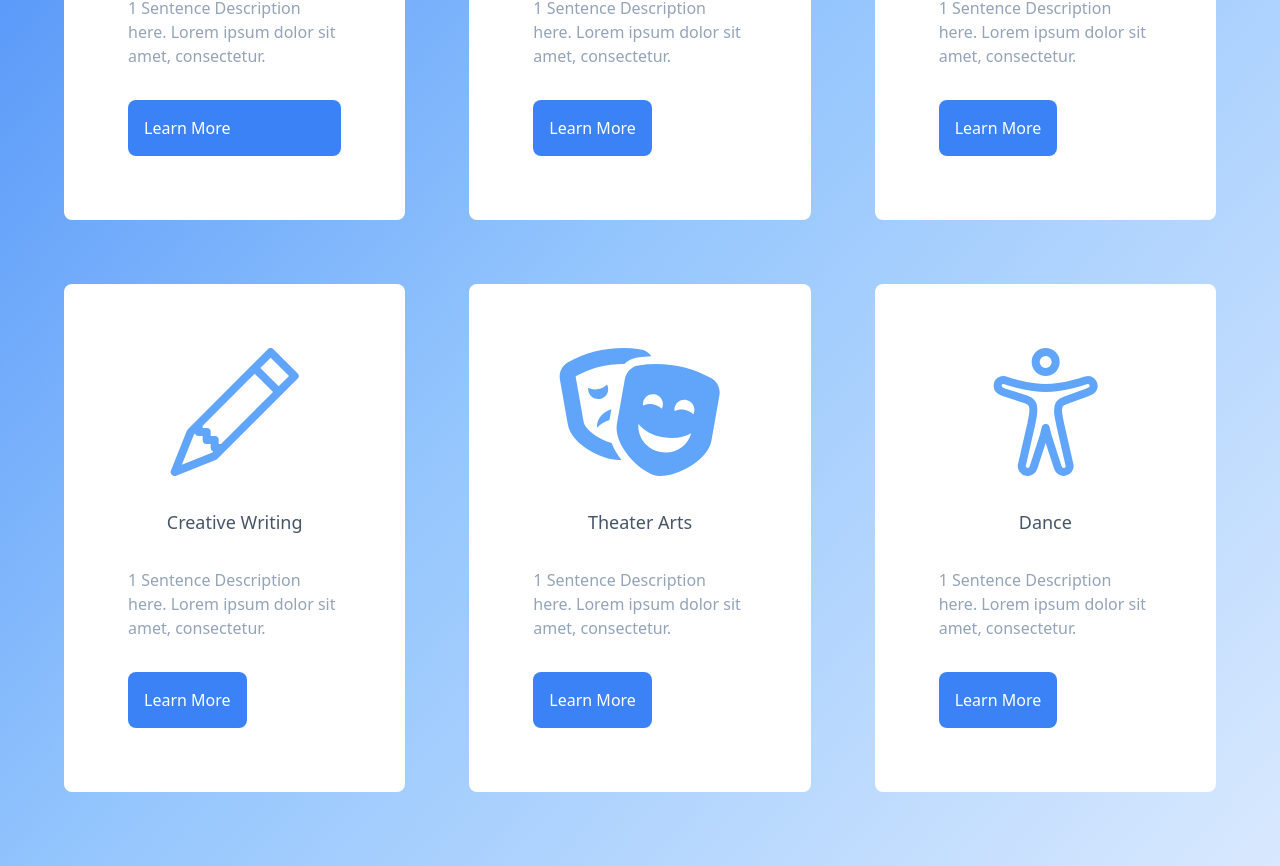
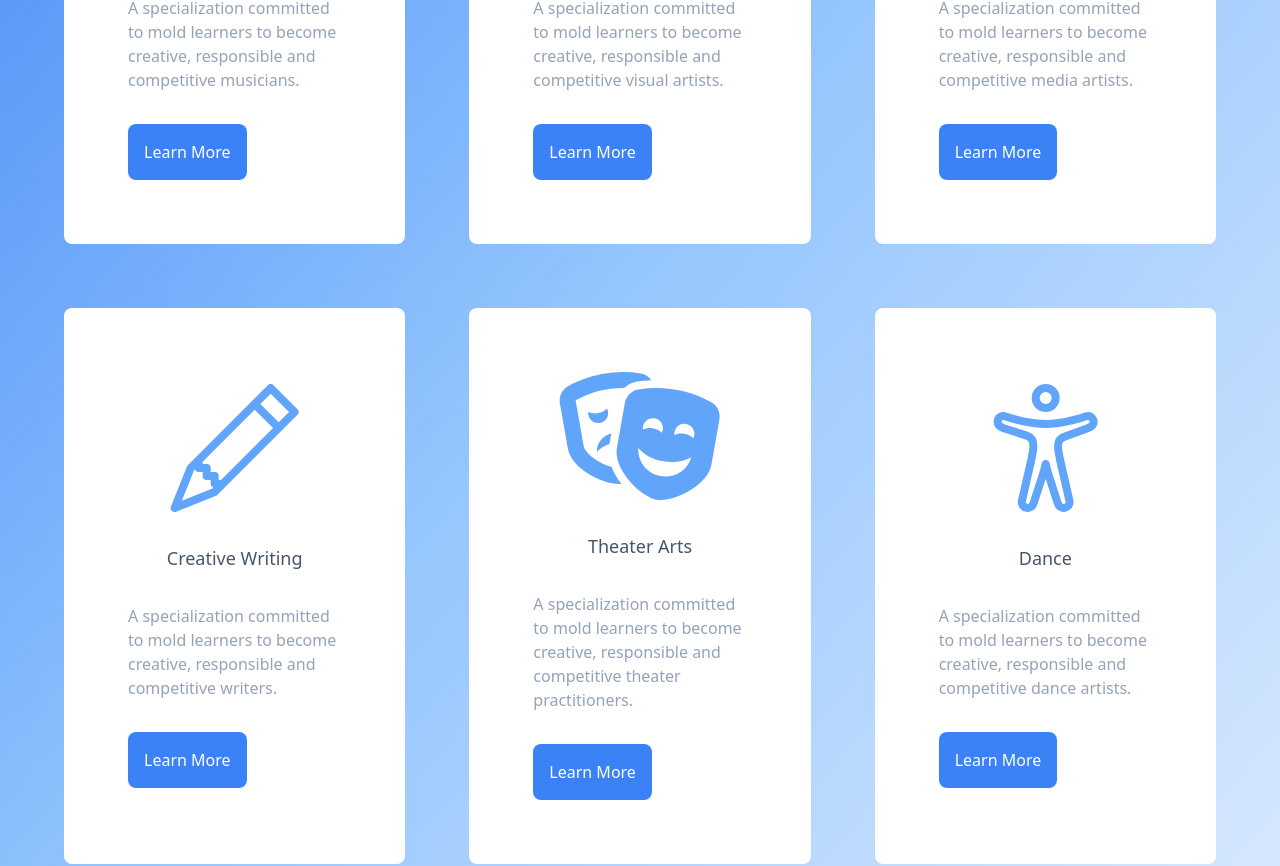
Before and after one commit to JedAdrianDenosta/cnhs-spa-website, a Next.js app: page / in a window 1280 px wide. Shown: the part 1400-2266 px from the top of the page. Built offline with nearby package versions, Linux system fonts and the light colour scheme.

Commit message:
update text and styles

```diff
--- a/components/Nav.jsx
+++ b/components/Nav.jsx
@@ -22,7 +22,7 @@ const about = [
     name: "About Us",
     description:
       "This section is dedicated to the purpose of providing information about the school and its history.",
-    href: "/",
+    href: "/#faculty",
     icon: ChartBarIcon,
   },
   {
@@ -169,22 +169,6 @@ export default function Nav() {
                             </a>
                           ))}
                         </div>
-                        <div className="px-5 py-5 bg-gray-50 space-y-6 sm:flex sm:space-y-0 sm:space-x-10 sm:px-8">
-                          {callsToAction.map((item) => (
-                            <div key={item.name} className="flow-root">
-                              <a
-                                href={item.href}
-                                className="-m-3 p-3 flex items-center rounded-md text-base font-medium text-gray-900 hover:bg-gray-100"
-                              >
-                                <item.icon
-                                  className="flex-shrink-0 h-6 w-6 text-gray-400"
-                                  aria-hidden="true"
-                                />
-                                <span className="ml-3">{item.name}</span>
-                              </a>
-                            </div>
-                          ))}
-                        </div>
                       </div>
                     </Popover.Panel>
                   </Transition>
@@ -193,14 +177,14 @@ export default function Nav() {
             </Popover>
             {/* Programmes Oferred */}
             <a
-              href="/"
+              href="#programs"
               className="text-base font-medium text-gray-500 hover:text-gray-900"
             >
               Programmes Offered
             </a>
             {/* Faculty and Staff */}
             <a
-              href="/"
+              href="#faculty"
               className="text-base font-medium text-gray-500 hover:text-gray-900"
             >
               Faculty and Staff
--- a/components/pages/home/FacultySection.jsx
+++ b/components/pages/home/FacultySection.jsx
@@ -3,7 +3,10 @@ import Image from "next/image";
 
 const FacultySection = () => {
   return (
-    <div className="mt-10 mx-auto max-w-7xl px-8 sm:mt-12 sm:px-6 md:mt-16 lg:mt-20 lg:px-8 xl:mt-28 text-slate-700 space-y-8">
+    <div
+      id="#faculty"
+      className="mt-10 mx-auto max-w-7xl px-8 sm:mt-12 sm:px-6 md:mt-16 lg:mt-20 lg:px-8 xl:mt-28 text-slate-700 space-y-8"
+    >
       <h1 className="text-4xl font-bold">✏️ Faculty and Staff</h1>
       <div className="grid grid-cols-1 sm:grid-cols-2 lg:grid-cols-3 gap-16 mt-10 mx-auto max-w-7xl px-8 sm:mt-12 sm:px-6 md:mt-16 lg:mt-20 lg:px-8 xl:mt-28">
         {/* Mr. Ramie F. Capuyan */}
--- a/components/pages/home/HeroSection.jsx
+++ b/components/pages/home/HeroSection.jsx
@@ -4,7 +4,7 @@ import Image from "next/image";
 const HeroSection = () => {
   return (
     <>
-      <main className="mt-10 mx-auto max-w-7xl px-4 sm:mt-12 sm:px-6 md:mt-16 lg:mt-20 lg:px-8 xl:mt-28 flex flex-col lg:flex-row">
+      <div className="mt-10 mx-auto max-w-7xl px-4 sm:mt-12 sm:px-6 md:mt-16 lg:mt-20 lg:px-8 xl:mt-28 flex flex-col lg:flex-row">
         <div className="sm:text-center lg:text-left">
           <h1 className="text-4xl tracking-tight font-extrabold text-gray-900 sm:text-5xl md:text-6xl">
             <span className="block xl:inline">Welcome to</span>{" "}
@@ -48,7 +48,7 @@ const HeroSection = () => {
           height={650}
           className="pt-8"
         />
-      </main>
+      </div>
     </>
   );
 };
--- a/components/pages/home/ProgramSection.jsx
+++ b/components/pages/home/ProgramSection.jsx
@@ -10,7 +10,10 @@ import { IoAccessibilityOutline as Dance } from "react-icons/io5";
 const ProgramSection = () => {
   return (
     <>
-      <div className="bg-gradient-to-tl from-blue-100 via-blue-300 to-blue-500 text-white h-full">
+      <div
+        id="#programs"
+        className="bg-gradient-to-tl from-blue-100 via-blue-300 to-blue-500 text-white h-full"
+      >
         <div className="mt-10 mx-auto max-w-7xl px-8 sm:mt-12 sm:px-6 md:mt-16 lg:mt-20 lg:px-8 xl:mt-28 py-32 space-y-16">
           <h1 className="text-4xl font-bold">💡Programmes we offer</h1>
           <div className="grid grid-cols-1 sm:grid-cols-2 lg:grid-cols-3 place-content-center gap-16 mt-10 mx-auto max-w-7xl px-8 sm:mt-12 sm:px-6 md:mt-16 lg:mt-20 lg:px-8 xl:mt-28">
@@ -21,14 +24,16 @@ const ProgramSection = () => {
                 Music (Voice/Instrument)
               </h1>
               <p className="text-slate-400">
-                1 Sentence Description here. Lorem ipsum dolor sit amet,
-                consectetur.
+                A specialization committed to mold learners to become creative,
+                responsible and competitive musicians.
               </p>
-              <Link href="/learnmore/music" className="flex justify-start">
-                <a className="p-4 bg-blue-500 font-medium text-white rounded-lg hover:bg-blue-600">
+              <span className="flex justify-start">
+                <Link href="/music">
+                  <a className=" w-auto p-4 bg-blue-500 font-medium text-white rounded-lg hover:bg-blue-600">
                     Learn More
                   </a>
                 </Link>
+              </span>
             </div>
 
             {/* Visual Arts */}
@@ -38,14 +43,16 @@ const ProgramSection = () => {
                 Visual Arts
               </h1>
               <p className="text-slate-400">
-                1 Sentence Description here. Lorem ipsum dolor sit amet,
-                consectetur.
+                A specialization committed to mold learners to become creative,
+                responsible and competitive visual artists.
               </p>
-              <a href="#" className="flex justify-start">
-                <button className="p-4 bg-blue-500 font-medium text-white rounded-lg hover:bg-blue-600">
+              <span className="flex justify-start">
+                <Link href="/visualArts">
+                  <a className=" w-auto p-4 bg-blue-500 font-medium text-white rounded-lg hover:bg-blue-600">
                     Learn More
-                </button>
                   </a>
+                </Link>
+              </span>
             </div>
 
             {/* Media Arts */}
@@ -55,14 +62,16 @@ const ProgramSection = () => {
                 Media Arts
               </h1>
               <p className="text-slate-400">
-                1 Sentence Description here. Lorem ipsum dolor sit amet,
-                consectetur.
+                A specialization committed to mold learners to become creative,
+                responsible and competitive media artists.
               </p>
-              <a href="#" className="flex justify-start">
-                <button className="p-4 bg-blue-500 font-medium text-white rounded-lg hover:bg-blue-600">
+              <span className="flex justify-start">
+                <Link href="/mediaArts">
+                  <a className=" w-auto p-4 bg-blue-500 font-medium text-white rounded-lg hover:bg-blue-600">
                     Learn More
-                </button>
                   </a>
+                </Link>
+              </span>
             </div>
 
             {/* Creative Writing */}
@@ -72,15 +81,16 @@ const ProgramSection = () => {
                 Creative Writing
               </h1>
               <p className="text-slate-400">
-                1 Sentence Description here. Lorem ipsum dolor sit amet,
-                consectetur.
+                A specialization committed to mold learners to become creative,
+                responsible and competitive writers.
               </p>
-              <a href="#" className="flex justify-start">
-                {" "}
-                <button className="p-4 bg-blue-500 font-medium text-white rounded-lg hover:bg-blue-600">
+              <span className="flex justify-start">
+                <Link href="/creativeWriting">
+                  <a className=" w-auto p-4 bg-blue-500 font-medium text-white rounded-lg hover:bg-blue-600">
                     Learn More
-                </button>
                   </a>
+                </Link>
+              </span>
             </div>
 
             {/* Theater Arts */}
@@ -90,14 +100,16 @@ const ProgramSection = () => {
                 Theater Arts
               </h1>
               <p className="text-slate-400">
-                1 Sentence Description here. Lorem ipsum dolor sit amet,
-                consectetur.
+                A specialization committed to mold learners to become creative,
+                responsible and competitive theater practitioners.
               </p>
-              <a href="#" className="flex justify-start">
-                <button className="p-4 bg-blue-500 font-medium text-white rounded-lg hover:bg-blue-600">
+              <span className="flex justify-start">
+                <Link href="/theaterArts">
+                  <a className=" w-auto p-4 bg-blue-500 font-medium text-white rounded-lg hover:bg-blue-600">
                     Learn More
-                </button>
                   </a>
+                </Link>
+              </span>
             </div>
 
             {/* Dance */}
@@ -110,15 +122,16 @@ const ProgramSection = () => {
                 Dance
               </h1>
               <p className="text-slate-400">
-                1 Sentence Description here. Lorem ipsum dolor sit amet,
-                consectetur.
+                A specialization committed to mold learners to become creative,
+                responsible and competitive dance artists.
               </p>
-              <a href="#" className="flex justify-start">
-                {" "}
-                <button className="p-4 bg-blue-500 font-medium text-white rounded-lg hover:bg-blue-600">
+              <span className="flex justify-start">
+                <Link href="/dance">
+                  <a className=" w-auto p-4 bg-blue-500 font-medium text-white rounded-lg hover:bg-blue-600">
                     Learn More
-                </button>
                   </a>
+                </Link>
+              </span>
             </div>
           </div>
         </div>
```
Lines whose indentation alone changed are shown as unchanged.
